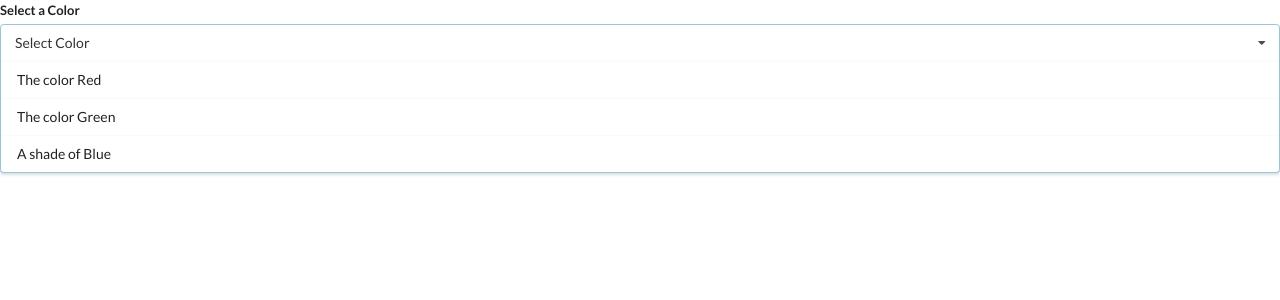
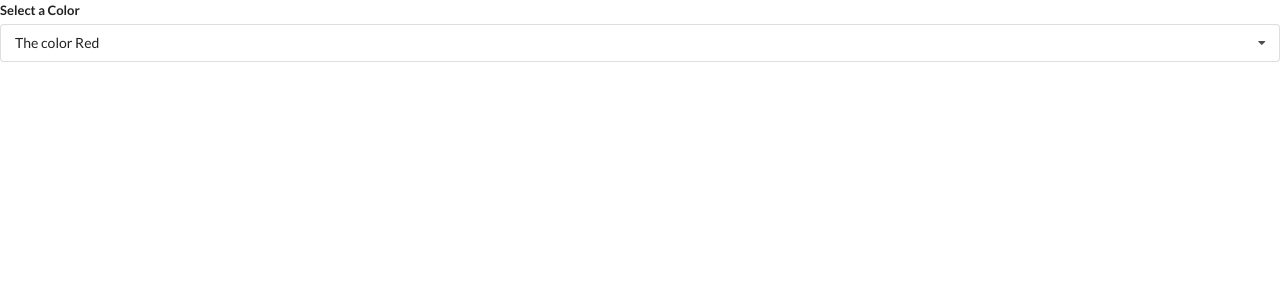
Before and after one commit to zacheryconverse/widgets, a React (Create React App) app: page / in a window 1280 px wide. Shown: the top 300 px of the page. Built offline with nearby package versions, Linux system fonts and the light colour scheme.

Commit message:
ternary classname

```diff
--- a/src/components/Dropdown.js
+++ b/src/components/Dropdown.js
@@ -1,29 +1,39 @@
-import React from 'react';
+import React, { useState } from "react";
 
 const Dropdown = ({ options, selected, onSelectedChange }) => {
-  const renderedOptions = options.map(option => {
+  const [open, setOpen] = useState(false);
+
+  const renderedOptions = options.map((option) => {
+    if (option.value === selected.value) return null;
+
     return (
-      <div key={option.value} className='item'>
+      <div
+        key={option.value}
+        onClick={() => onSelectedChange(option)}
+        className="item"
+      >
         {option.label}
-       </div>
+      </div>
     );
   });
 
-
   return (
-    <div className='ui form'>
-      <div className='field'>
-        <label className='label'>Select a Color</label>
-        <div className='ui selection dropdown visible active'>
-          <i className='dropdown icon'></i>
-          <div className='text'>Select Color</div>
-          <div className='menu visible transition'>
+    <div className="ui form">
+      <div className="field">
+        <label className="label">Select a Color</label>
+        <div
+          onClick={() => setOpen(!open)}
+          className={`ui selection dropdown ${open ? "visible active" : ""}`}
+        >
+          <i className="dropdown icon"></i>
+          <div className="text">{selected.label}</div>
+          <div className={`menu ${open ? "visible transition" : ""}`}>
             {renderedOptions}
           </div>
         </div>
       </div>
     </div>
-  )
+  );
 };
 
 export default Dropdown;
```
